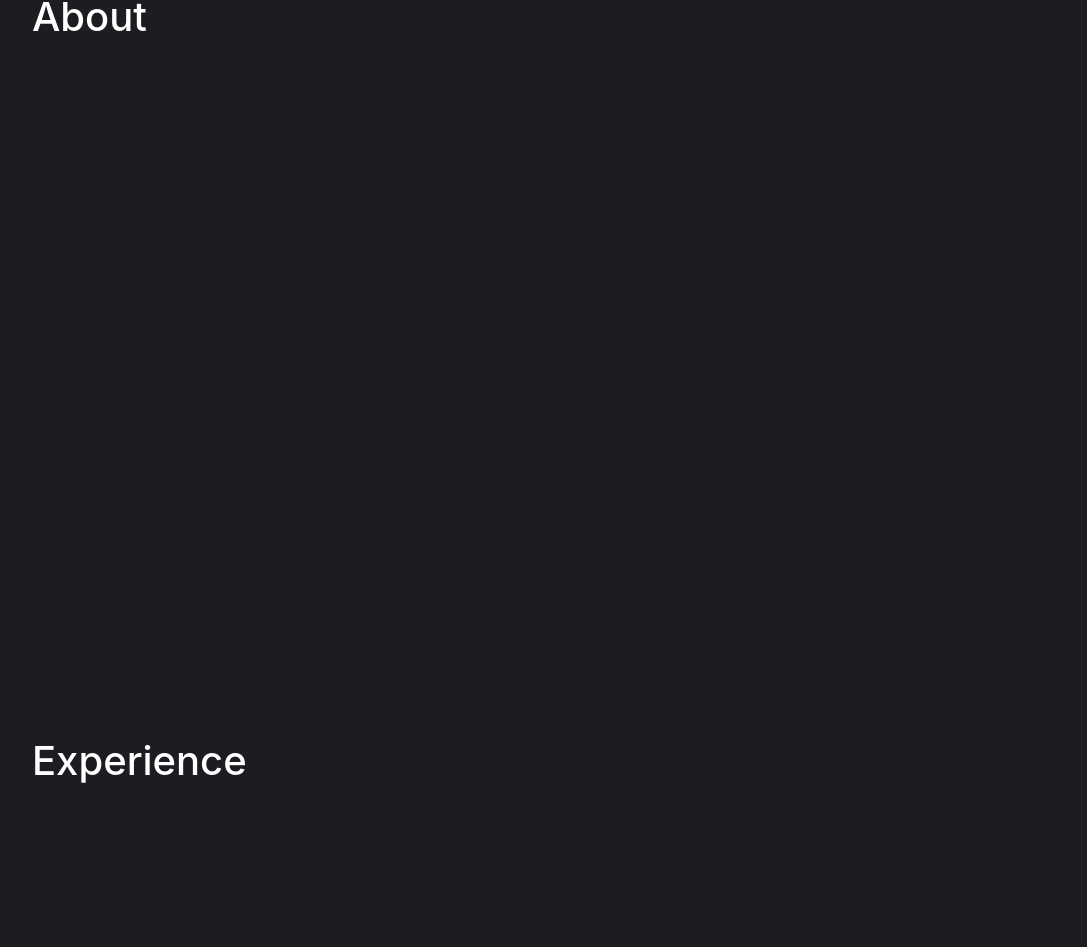
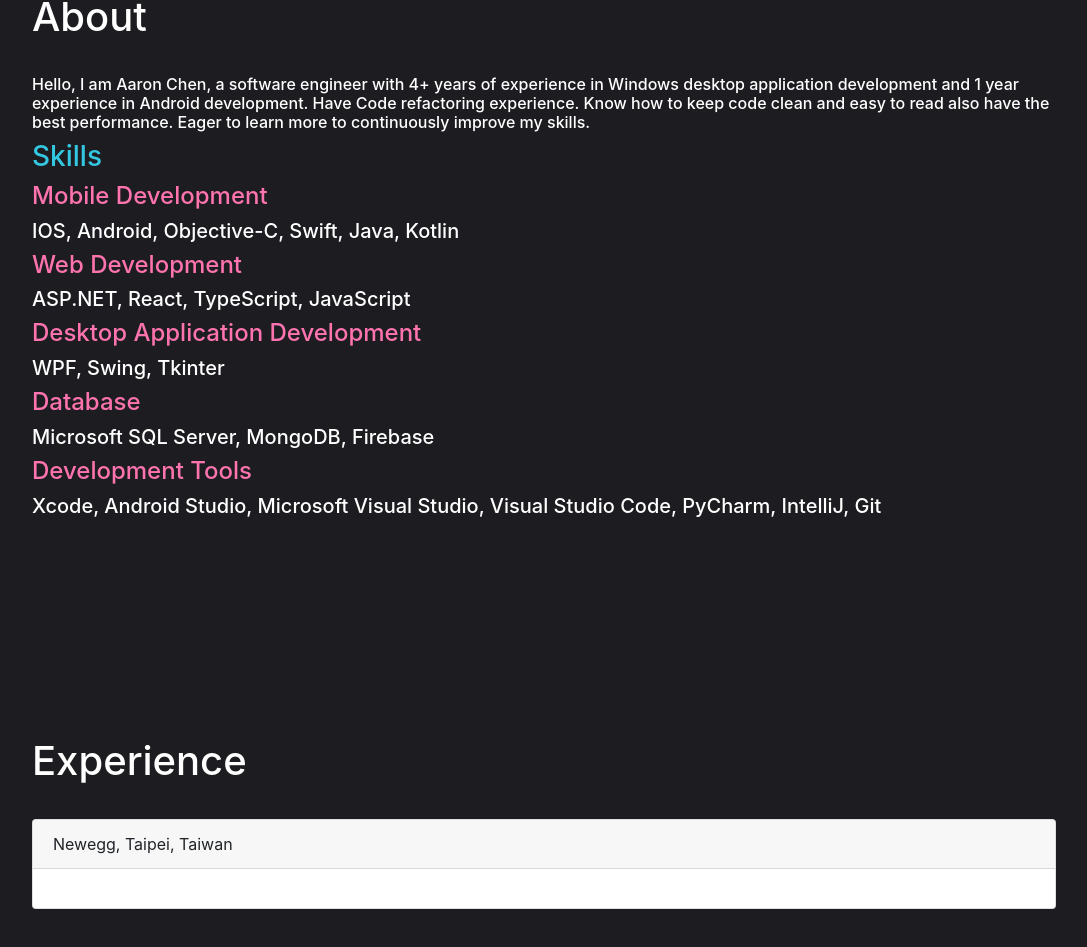
Before and after one commit to AaronCChen2233/Portfolio, a React (Create React App) app: page / in a window 1280 px wide. Shown: the part 879-1826 px from the top of the page, without its empty margins (96-1183 px from the left). Built offline with nearby package versions, Linux system fonts and the light colour scheme.

Commit message:
Add skills

```diff
--- a/public/index.html
+++ b/public/index.html
@@ -1,11 +1,11 @@
 <!DOCTYPE html>
 <html lang="en">
   <head>
-    <!-- <meta charset="utf-8" />
-    <link rel="icon" href="%PUBLIC_URL%/favicon.ico" />
+    <meta charset="utf-8" />
+    <!-- <link rel="icon" href="%PUBLIC_URL%/favicon.ico" /> -->
     <meta name="viewport" content="width=device-width, initial-scale=1" />
-    <meta name="theme-color" content="#000000" />
-    <meta
+    <!-- <meta name="theme-color" content="#000000" /> -->
+    <!-- <meta
       name="description"
       content="Web site created using create-react-app"
     /> -->
--- a/src/App.tsx
+++ b/src/App.tsx
@@ -26,7 +26,7 @@ const App: React.FC = () => {
           <Nav className="ml-auto">
           <NavDropdown title={t('language')} id="nav-dropdown">
               <NavDropdown.Item onClick={() => setLocale('en')} >English</NavDropdown.Item>
-              <NavDropdown.Item onClick={() => setLocale('zh')} >中文</NavDropdown.Item>
+              <NavDropdown.Item onClick={() => setLocale('zh')} >正體中文</NavDropdown.Item>
             </NavDropdown>
             <a className="nav-link" href="/Portfolio/#about">{t('about')}</a>
             <a className="nav-link" href="/Portfolio/#experience">{t('experience')}</a>
--- a/src/Components/About.tsx
+++ b/src/Components/About.tsx
@@ -1,13 +1,26 @@
 import React from "react"
 import { useI18n } from '../i18n';
+import Container from 'react-bootstrap/Container';
 
 const About: React.FC = () => {
     const { t, setLocale } = useI18n();
     return (
         <div className="pages" id="about">
-            <h1 style={{paddingLeft :'10%', paddingTop: "10%", color:'#FFFFFF' }}>{t('about')}</h1>
-
-
+            <h1 className='title lpten whitetext'>{t('about')}</h1>
+            <Container className="p-0" fluid={true}>
+                <h6 className='lpten rpten tptwo whitetext'>{t('abouttitle')}</h6>
+                <h3 className='lpten lightbluetext'>{t('skills')}</h3>
+                <h4 className='lpten pinktext'>{t('mobiledevelop')}</h4>
+                <h5 className='lpten whitetext'>{t('mobileskills')}</h5>
+                <h4 className='lpten pinktext'>{t('webdevelop')}</h4>
+                <h5 className='lpten whitetext'>{t('webskills')}</h5>
+                <h4 className='lpten pinktext'>{t('dasktopdevelop')}</h4>
+                <h5 className='lpten whitetext'>{t('desktopskills')}</h5>
+                <h4 className='lpten pinktext'>{t('database')}</h4>
+                <h5 className='lpten whitetext'>{t('databaseskills')}</h5>
+                <h4 className='lpten pinktext'>{t('developmenttools')}</h4>
+                <h5 className='lpten whitetext'>{t('developtoolskills')}</h5>
+            </Container>
         </div>
     );
   }
--- a/src/Components/Experience.tsx
+++ b/src/Components/Experience.tsx
@@ -1,11 +1,29 @@
 import React from "react"
 import { useI18n } from '../i18n';
+import Accordion from 'react-bootstrap/Accordion'
+import Card from 'react-bootstrap/Card'
 
 const Experience: React.FC = () => {
     const { t, setLocale } = useI18n();
     return (
         <div className="pages" id="experience">
-            <h1 style={{paddingLeft :'10%', paddingTop: "10%", color:'#FFFFFF' }}>{t('experience')}</h1>
+            <h1 className='title lpten whitetext'>{t('experience')}</h1>
+
+            <Accordion className='lpten rpten tptwo' defaultActiveKey="0">
+                <Card>
+                    <Card.Header>
+                    <Accordion.Toggle as={Card.Text} eventKey="0">
+                        {t('neweggtw')}
+                    </Accordion.Toggle>
+                    </Card.Header>
+                    <Accordion.Collapse eventKey="0">
+                    <Card.Body>
+
+                    </Card.Body>
+                    </Accordion.Collapse>
+                </Card>
+            </Accordion>
+
         </div>
     );
   }
--- a/src/Components/Works.tsx
+++ b/src/Components/Works.tsx
@@ -5,7 +5,7 @@ const Works: React.FC = () => {
     const { t, setLocale } = useI18n();
     return (
         <div className="pages" id="works">
-            <h1 style={{paddingLeft :'10%', paddingTop: "10%", color:'#FFFFFF' }}>{t('works')}</h1>
+            <h1 className='title lpten whitetext'>{t('works')}</h1>
         </div>
     );
   }
--- a/src/index.css
+++ b/src/index.css
@@ -49,3 +49,35 @@ a.dropdown-item{
 a.dropdown-item:active{
   background-color: #1D1D21;
 }
+
+h1.title{
+  padding-top: 10%;
+}
+
+.lpten{
+  padding-left :10%;
+}
+
+.rpten{
+  padding-right :10%;
+}
+
+.tptwo{
+  padding-top: 2%;
+}
+
+.whitetext{
+  color: white;
+}
+
+.puplurtext{
+  color: #E2C7FF;
+}
+
+.lightbluetext{
+  color: #33C7E2;
+}
+
+.pinktext{
+  color: #FF74AF;
+}
--- a/src/resources/en.ts
+++ b/src/resources/en.ts
@@ -5,5 +5,20 @@ export default {
     'works':'Works',
     'email':'Email',
     'resume':'Resume',
-    'language':'Language'
+    'language':'語言',
+    'skills':'Skills',
+    'mobiledevelop':'Mobile Development',
+    'webdevelop':'Web Development',
+    'dasktopdevelop':'Desktop Application Development',
+    'database':'Database',
+    'developmenttools':'Development Tools',
+    'abouttitle':'  Hello, I am Aaron Chen, a software engineer with 4+ years of experience in Windows desktop application development and 1 year experience in Android development. Have Code refactoring experience. Know how to keep code clean and easy to read also have the best performance. Eager to learn more to continuously improve my skills.',
+    'neweggtw':'Newegg, Taipei, Taiwan',
+
+    //Proper nouns 專有名詞 Always English
+    'mobileskills':'IOS, Android, Objective-C, Swift, Java, Kotlin',
+    'webskills':'ASP.NET, React, TypeScript, JavaScript',
+    'desktopskills':'WPF, Swing, Tkinter',
+    'databaseskills':'Microsoft SQL Server, MongoDB, Firebase',
+    'developtoolskills':'Xcode, Android Studio, Microsoft Visual Studio, Visual Studio Code, PyCharm, IntelliJ, Git',
 };
--- a/src/resources/zh.ts
+++ b/src/resources/zh.ts
@@ -5,5 +5,20 @@ export default {
     'works':'作品',
     'email':'信箱',
     'resume':'履歷',
-    'language':'語言'
+    'language':'Language',
+    'skills':'技能',
+    'mobiledevelop':'手機軟體開發',
+    'webdevelop':'網頁開發',
+    'dasktopdevelop':'桌面程式開發',
+    'database':'資料庫',
+    'developmenttools':'開發工具',
+    'abouttitle':'  您好，我是Aaron 陳，一個有四年以上Windows 桌面程式開發的經驗與一年Android開發的軟體工程師，有重構的經驗，知道怎麼維持Code乾淨易讀且有最好的效能，喜愛學習與提升我的技能',
+    'neweggtw':'台灣新蛋, 台灣, 台北',
+
+    //Proper nouns 專有名詞 Always English
+    'mobileskills':'IOS, Android, Objective-C, Swift, Java, Kotlin',
+    'webskills':'ASP.NET, React, TypeScript, JavaScript',
+    'desktopskills':'WPF, Swing, Tkinter',
+    'databaseskills':'Microsoft SQL Server, MongoDB, Firebase',
+    'developtoolskills':'Xcode, Android Studio, Microsoft Visual Studio, Visual Studio Code, PyCharm, IntelliJ, Git',
 };
```
